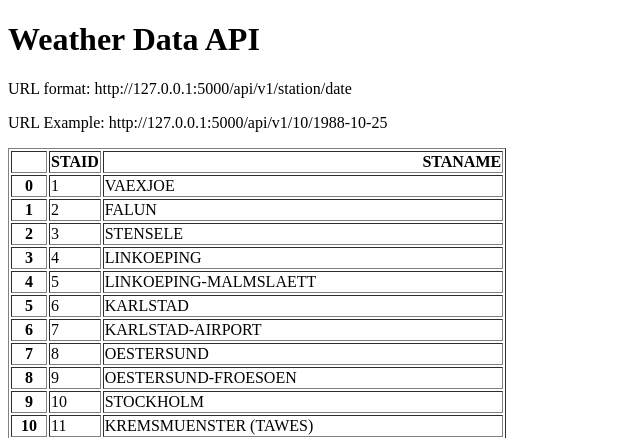
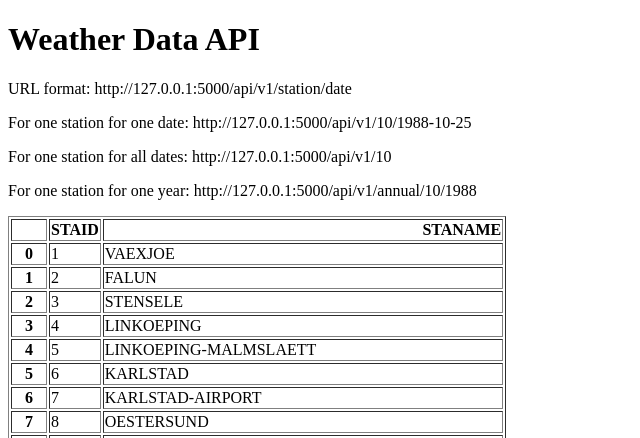
Before and after one commit to Garvit-Nandwana/Weather-API, a Flask app: page / in a window 1280 px wide. Shown: the top 438 px of the page, without its empty margins (0-640 px from the left). Run offline with Flask 3, Linux system fonts and the light colour scheme.

Commit message:
Add URl endpoints for yearly and all data.

```diff
--- a/main.py
+++ b/main.py
@@ -21,5 +21,22 @@ def about(station, date):
     return result
 
 
+@app.route("/api/v1/<station>")
+def all_data(station):
+    filename = "data_small/TG_STAID" + str(station).zfill(6) + ".txt"
+    df = pd.read_csv(filename, skiprows=20, parse_dates=["    DATE"])
+    result = df.to_dict(orient="records")
+    return result
+
+
+@app.route("/api/v1/annual/<station>/<year>")
+def yearly_data(station, year):
+    filename = "data_small/TG_STAID" + str(station).zfill(6) + ".txt"
+    df = pd.read_csv(filename, skiprows=20)
+    df["    DATE"] = df["    DATE"].astype(str)
+    result = df[df["    DATE"].str.startswith(str(year))].to_dict(orient="records")
+    return result
+
+
 if __name__ == "__main__":
     app.run(debug=True)
--- a/templates/home.html
+++ b/templates/home.html
@@ -7,7 +7,9 @@
 <body>
     <h1>Weather Data API</h1>
     <p>URL format: http://127.0.0.1:5000/api/v1/station/date</p>
-    <p>URL Example: http://127.0.0.1:5000/api/v1/10/1988-10-25</p>
+    <p>For one station for one date: http://127.0.0.1:5000/api/v1/10/1988-10-25</p>
+    <p>For one station for all dates: http://127.0.0.1:5000/api/v1/10</p>
+    <p>For one station for one year: http://127.0.0.1:5000/api/v1/annual/10/1988</p>
     <p>{{dataframe|safe}}</p>
 </body>
 </html>
```
